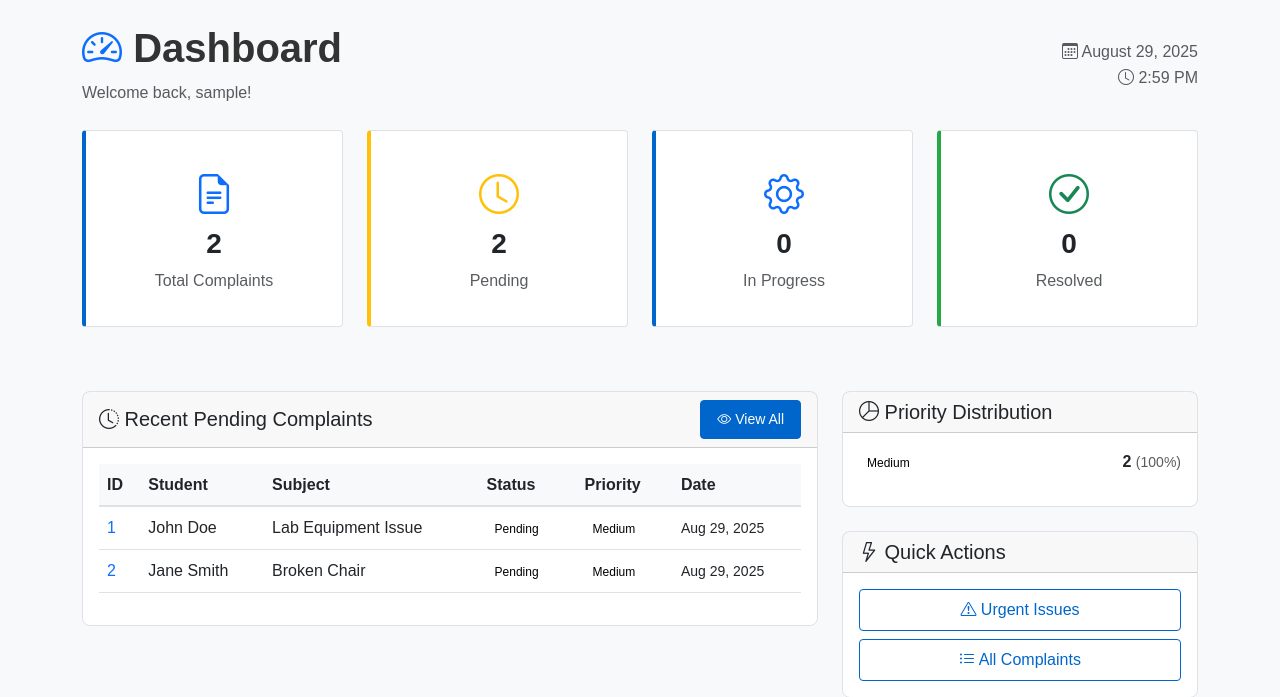
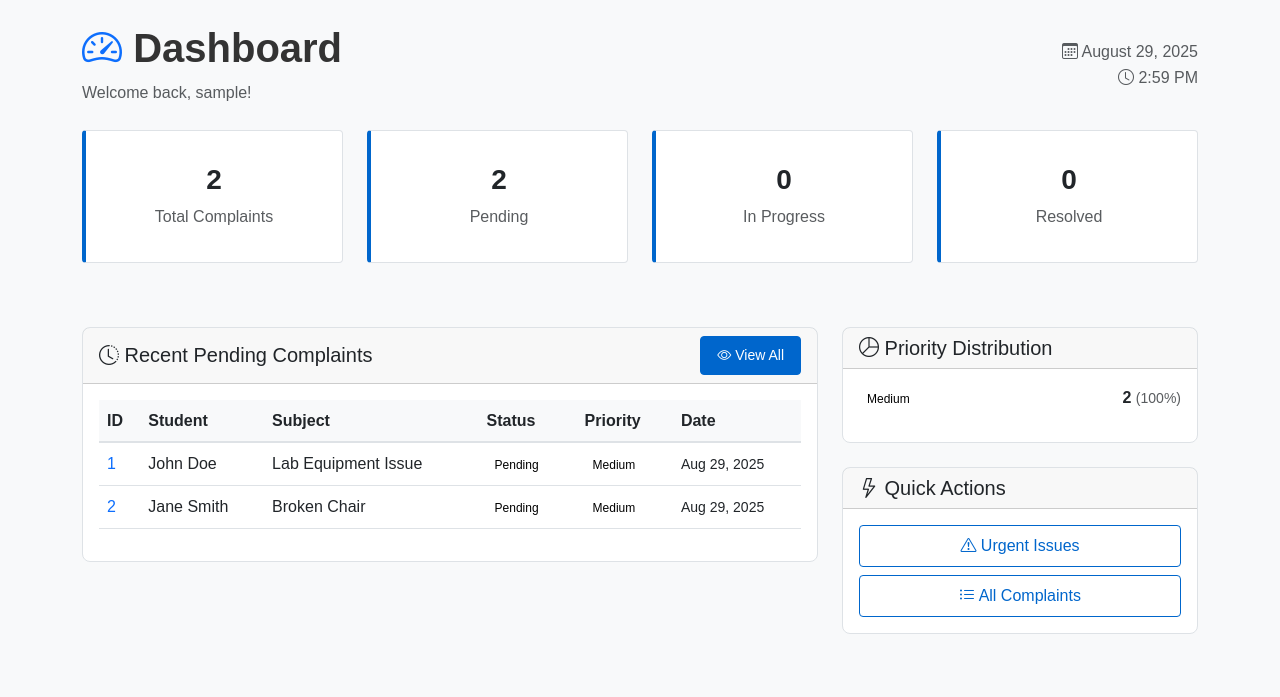
Before and after one commit to nusrathdev/goodfix, a PHP site: page /dashboard.php in a window 1280 px wide. Shown: the part 58-755 px from the top of the page. Run offline with PHP 8.4, Linux system fonts and the light colour scheme; the visitor is signed in with stand-in values (Sample User, id 1); data comes from the database, SQL or seed files in the repository; some libraries are stand-ins or nearby versions.

Commit message:
style: remove icons from statistics cards for a cleaner layout

```diff
--- a/admin/dashboard.php
+++ b/admin/dashboard.php
@@ -64,7 +64,6 @@ $priority_stats = $stmt->fetchAll();
             <div class="col-md-3">
                 <div class="card stat-card">
                     <div class="card-body text-center">
-                        <i class="bi bi-file-earmark-text text-primary fs-1 mb-3"></i>
                         <h3 class="fw-bold"><?php echo $stats['total']; ?></h3>
                         <p class="text-muted mb-0">Total Complaints</p>
                     </div>
@@ -72,9 +71,8 @@ $priority_stats = $stmt->fetchAll();
             </div>
 
             <div class="col-md-3">
-                <div class="card stat-card pending">
+                <div class="card stat-card">
                     <div class="card-body text-center">
-                        <i class="bi bi-clock text-warning fs-1 mb-3"></i>
                         <h3 class="fw-bold"><?php echo $stats['pending']; ?></h3>
                         <p class="text-muted mb-0">Pending</p>
                     </div>
@@ -82,9 +80,8 @@ $priority_stats = $stmt->fetchAll();
             </div>
 
             <div class="col-md-3">
-                <div class="card stat-card in-progress">
+                <div class="card stat-card">
                     <div class="card-body text-center">
-                        <i class="bi bi-gear text-primary fs-1 mb-3"></i>
                         <h3 class="fw-bold"><?php echo $stats['in_progress']; ?></h3>
                         <p class="text-muted mb-0">In Progress</p>
                     </div>
@@ -92,9 +89,8 @@ $priority_stats = $stmt->fetchAll();
             </div>
 
             <div class="col-md-3">
-                <div class="card stat-card resolved">
+                <div class="card stat-card">
                     <div class="card-body text-center">
-                        <i class="bi bi-check-circle text-success fs-1 mb-3"></i>
                         <h3 class="fw-bold"><?php echo $stats['resolved']; ?></h3>
                         <p class="text-muted mb-0">Resolved</p>
                     </div>
```
